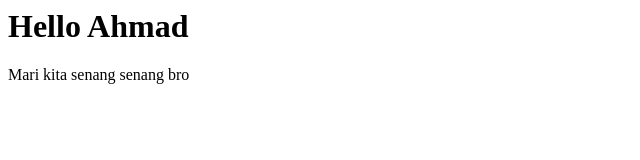
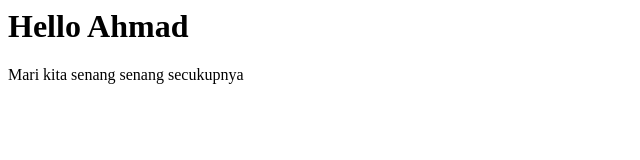
Before and after one commit to bram-brom/multi-remote, a plain HTML site: page index.html in a window 1280 px wide. Shown: the full height of the page, 0-640 px from the left. Drawn offline with Linux system fonts and the light colour scheme.

Commit message:
ganti paragraf

```diff
--- a/index.html
+++ b/index.html
@@ -6,6 +6,6 @@
 </head>
 <body>
     <h1>Hello Ahmad</h1>
-    <p>Mari kita senang senang bro</p>
+    <p>Mari kita senang senang secukupnya</p>
 </body>
 </html>
```
